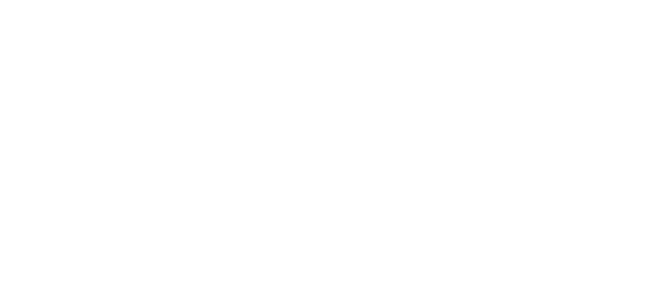
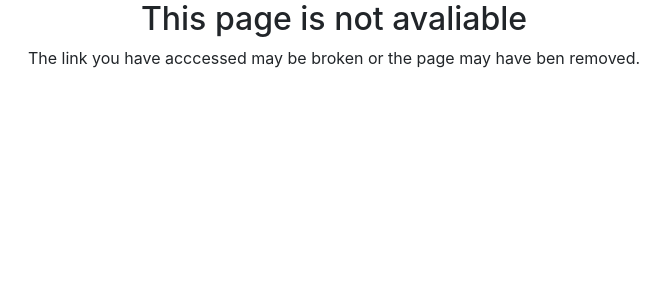
Before and after one commit to jabisandrade/alura, an Angular app in the folder alurapic/: page / in a window 1280 px wide. Shown: the top 300 px of the page, without its empty margins (306-976 px from the left). Built offline with nearby package versions, Linux system fonts and the light colour scheme.

Commit message:
Implementacao da pagina 404

```diff
--- a/alurapic/src/app/app.module.ts
+++ b/alurapic/src/app/app.module.ts
@@ -4,6 +4,7 @@ import { AppComponent } from './app.component';
 
 import { PhotosModule } from './photos/photos.module';
 import { AppRoutingModule } from './app.routing.module';
+import { ErrorsModule } from './errors/errors.module';
 
 @NgModule({
   declarations: [
@@ -12,7 +13,8 @@ import { AppRoutingModule } from './app.routing.module';
   imports: [
     BrowserModule,
     PhotosModule,
-    AppRoutingModule
+    AppRoutingModule,
+    ErrorsModule
   ],
   providers: [],
   bootstrap: [AppComponent]
--- a/alurapic/src/app/app.routing.module.ts
+++ b/alurapic/src/app/app.routing.module.ts
@@ -2,10 +2,12 @@ import { NgModule } from '@angular/core';
 import { Routes, RouterModule } from "@angular/router";
 import { PhotoListComponent } from './photos/photo-list/photo-list.component';
 import { PhotoFormComponent } from './photos/photo-form/photo-form.component';
+import { NotFoundComponent } from './errors/not-found/not-found.component';
 
 const routes: Routes = [
     { path: 'user/flavio', component: PhotoListComponent },
-    { path: 'p/add', component: PhotoFormComponent }
+    { path: 'p/add', component: PhotoFormComponent },
+    { path: '**', component: NotFoundComponent }
 ];
 
 @NgModule({
--- /dev/null
+++ b/alurapic/src/app/errors/not-found/not-found.component.html
@@ -0,0 +1,7 @@
+<div class="text-center">
+  <h2>This page is not avaliable</h2>
+  <p>
+      The link you have acccessed may be broken or
+      the page may have ben removed.
+  </p>
+</div>
--- /dev/null
+++ b/alurapic/src/app/errors/not-found/not-found.component.ts
@@ -0,0 +1,15 @@
+import { Component, OnInit } from '@angular/core';
+
+@Component({
+  selector: 'app-not-found',
+  templateUrl: './not-found.component.html',
+  styleUrls: ['./not-found.component.css']
+})
+export class NotFoundComponent implements OnInit {
+
+  constructor() { }
+
+  ngOnInit() {
+  }
+
+}
```
Also changed, not shown: alurapic/src/app/errors/errors.module.ts (added, +11 -0 lines), alurapic/src/app/errors/not-found/not-found.component.css (added), 2 other files (tests, documents, lock files or other folders).
